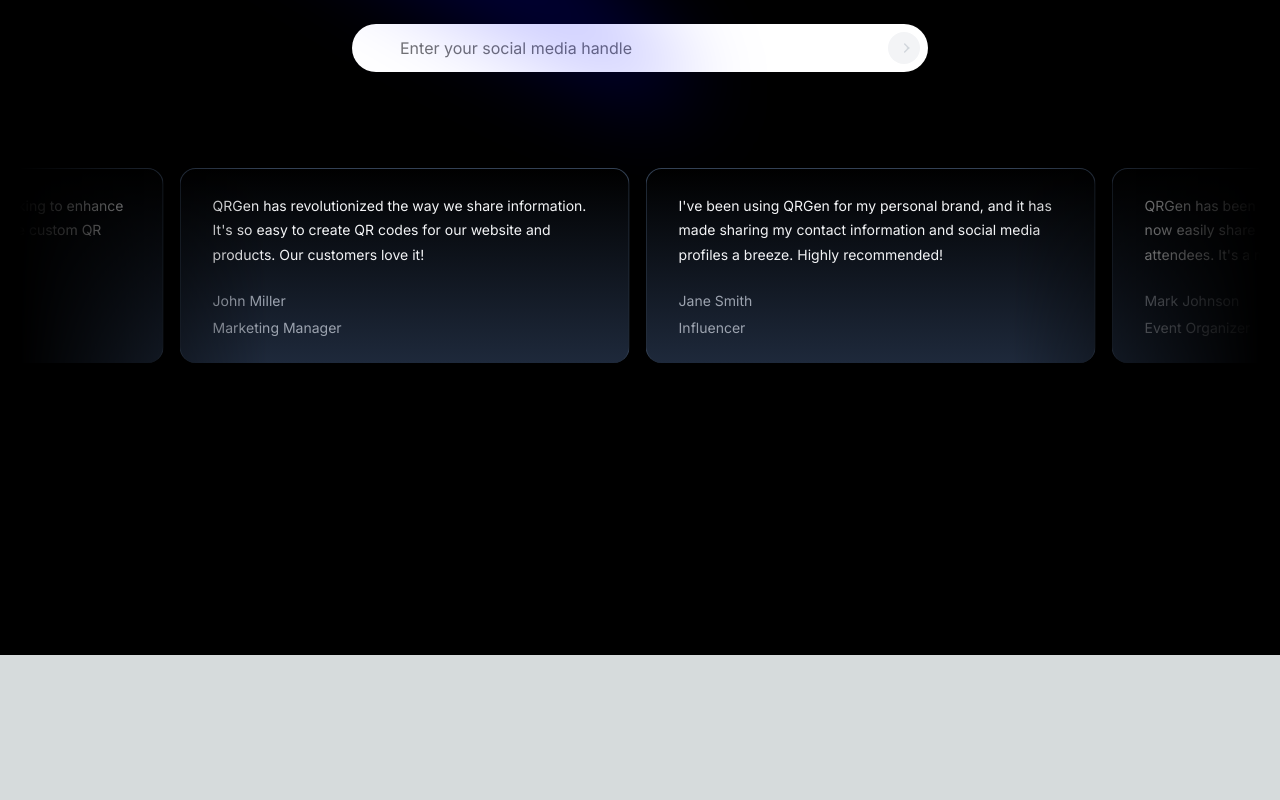
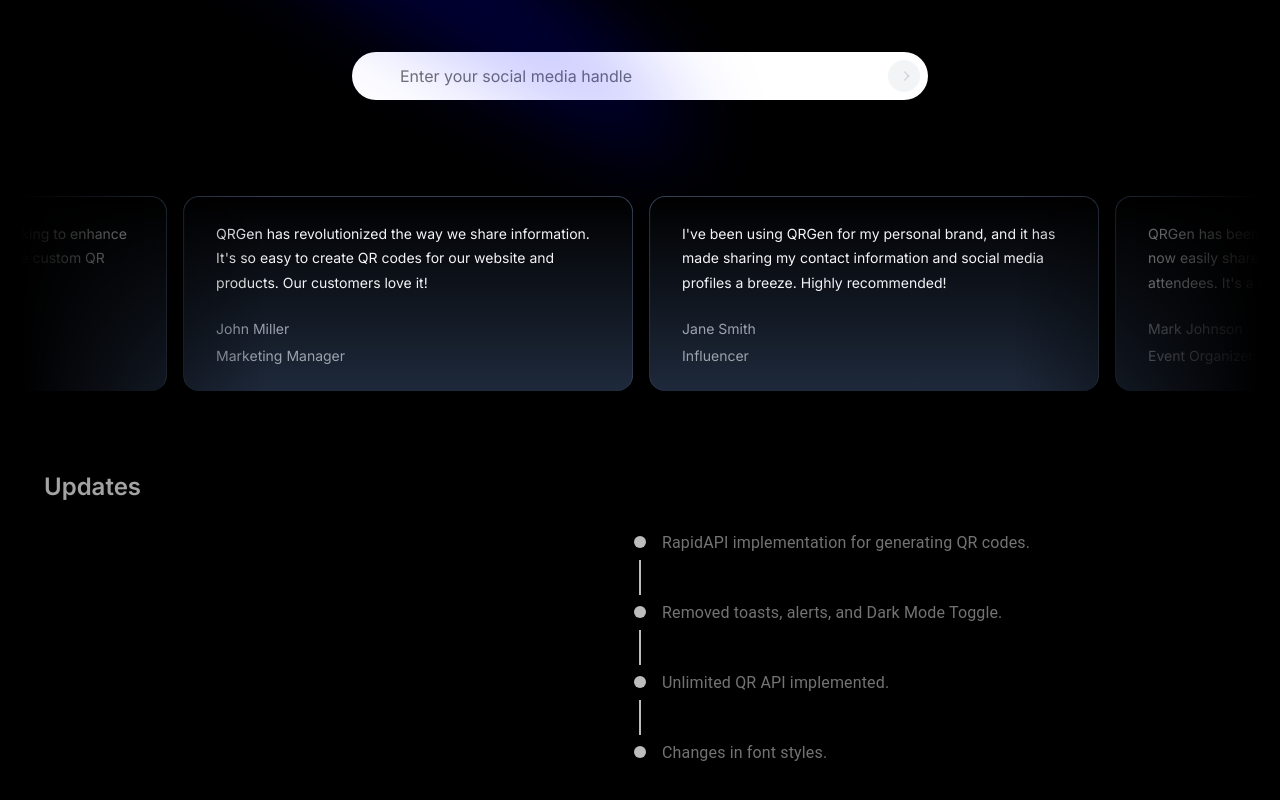
Before and after one commit to RJohnPaul/YouNotes, a Next.js app: page / in a window 1280 px wide. Shown: the part 288-1088 px from the top of the page. Before the commit the page ends 943 px from the top, so only its background shows below. Built offline with nearby package versions, Linux system fonts and the light colour scheme.

Commit message:
chore: Update dependencies and add MUI Timeline component to Home page

```diff
--- a/app/page.tsx
+++ b/app/page.tsx
@@ -1,11 +1,12 @@
 'use client';
- import React, { useState, useCallback } from "react";
+import React, { useState, useCallback } from "react";
 import Image from "next/image";
 import { FlipWords } from "@/components/ui/flip-words";
 import { Spotlight } from "@/components/Spotlight";
 import { InfiniteMovingCards } from "@/components/ui/infinite-moving-cards";
 import { PlaceholdersAndVanishInput } from "@/components/ui/placeholders-and-vanish-input";
 import { Alert, AlertTitle, AlertDescription } from "@/components/ui/alert";
+import { Timeline, TimelineItem, TimelineSeparator, TimelineConnector, TimelineContent, TimelineDot } from '@mui/lab';
 
 export default function Home() {
   const [qrCodeImage, setQRCodeImage] = useState("");
@@ -53,13 +54,13 @@
         <Spotlight className="-top-40 left-0 md:left-60 md:-top-20" fill="blue" />
         <div className="mb-20">
           <div className="flex justify-center items-center px-4">
-            <div className="pt-10 text-5xl mx-auto font-normal text-neutral-400">
-              Generate QR codes for your
+            <div className="pt-10 mx-auto font-normal text-neutral-600">
+              <h1 className="text-6xl font-bold mb-4">Generate QR codes for your</h1>
               <div className="hidden lg:block">
-                <FlipWords words={words} />
+                <FlipWords words={words} className="text-5xl" />
                 <br />
               </div>
-              <div className="lg:hidden">using QRGen-v1</div>
+              <div className="lg:hidden text-4xl">using QRGen-v1</div>
             </div>
           </div>
         </div>
@@ -69,7 +70,7 @@
           onSubmit={onSubmit}
         />
         {qrCodeImage && (
-          <div className='mt-8 pb-10 items-center justify-center rounded-md border border-gray-800 bg-gradient-to-b from-gray-950 to-black'>
+          <div className="mt-8 pb-10 items-center justify-center rounded-md border border-gray-800 bg-gradient-to-b from-gray-950 to-black">
             <div className="mt-8 flex flex-col items-center justify-center">
               <div className="mb-4">
                 <Image src={qrCodeImage} alt="QR Code" width={200} height={200} />
@@ -117,11 +118,44 @@
         </div>
 
         <div className="mt-10 rounded-md shadow-md p-6">
-          <h2 className="text-xl font-bold mb-4">Updates</h2>
-          <ul className="list-disc pl-5">
-            <li>New API implementation for generating QR codes.</li>
-            <li>Removed toggle button and toasts.</li>
-          </ul>
+          <h2 className="text-2xl font-semibold mb-4 text-neutral-400">Updates</h2>
+          <Timeline>
+            <TimelineItem>
+              <TimelineSeparator>
+                <TimelineDot />
+                <TimelineConnector />
+              </TimelineSeparator>
+              <TimelineContent>
+                <p className="text-neutral-500">RapidAPI implementation for generating QR codes.</p>
+              </TimelineContent>
+            </TimelineItem>
+            <TimelineItem>
+              <TimelineSeparator>
+                <TimelineDot />
+                <TimelineConnector />
+              </TimelineSeparator>
+              <TimelineContent>
+                <p className="text-neutral-500">Removed toasts, alerts, and Dark Mode Toggle.</p>
+              </TimelineContent>
+            </TimelineItem>
+            <TimelineItem>
+              <TimelineSeparator>
+                <TimelineDot />
+                <TimelineConnector />
+              </TimelineSeparator>
+              <TimelineContent>
+                <p className="text-neutral-500">Unlimited QR API implemented.</p>
+              </TimelineContent>
+            </TimelineItem>
+            <TimelineItem>
+              <TimelineSeparator>
+                <TimelineDot />
+              </TimelineSeparator>
+              <TimelineContent>
+                <p className="text-neutral-500">Changes in font styles.</p>
+              </TimelineContent>
+            </TimelineItem>
+          </Timeline>
         </div>
       </div>
     </div>
@@ -148,13 +182,13 @@
   },
   {
     quote:
-      "As a small business owner, QRGen has helped me streamline my operations. I can now quickly generate QR codes for my products and promotions!.",
+      "As a small business owner, QRGen has helped me streamline my operations. I can now quickly generate QR codes for my products and promotions!",
     name: "Sarah Davis",
     title: "Entrepreneur",
   },
   {
     quote:
-      "QRGen is an essential tool for anyone looking to enhance their digital presence. The ability to create custom QR codes has opened up new possibilities!.",
+      "QRGen is an essential tool for anyone looking to enhance their digital presence. The ability to create custom QR codes has opened up new possibilities!",
     name: "Michael Brown",
     title: "Digital Marketer",
   },
--- a/package.json
+++ b/package.json
@@ -9,6 +9,9 @@
     "lint": "next lint"
   },
   "dependencies": {
+    "@emotion/react": "^11.11.4",
+    "@emotion/styled": "^11.11.5",
+    "@mui/lab": "^5.0.0-alpha.170",
     "@radix-ui/react-navigation-menu": "^1.1.4",
     "@radix-ui/react-progress": "^1.0.3",
     "@radix-ui/react-scroll-area": "^1.0.5",
```
Also changed, not shown: 1 other file (tests, documents, lock files or other folders).
